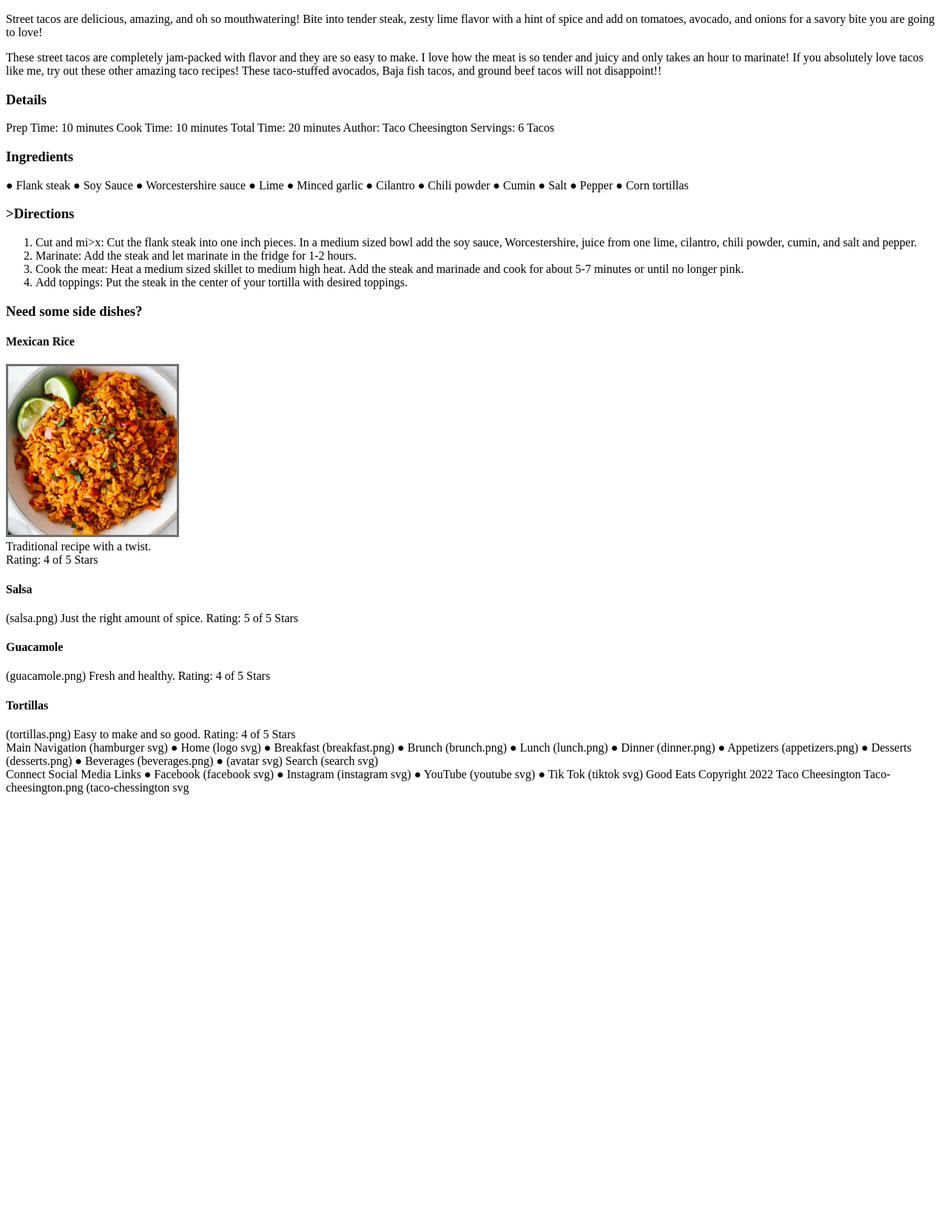
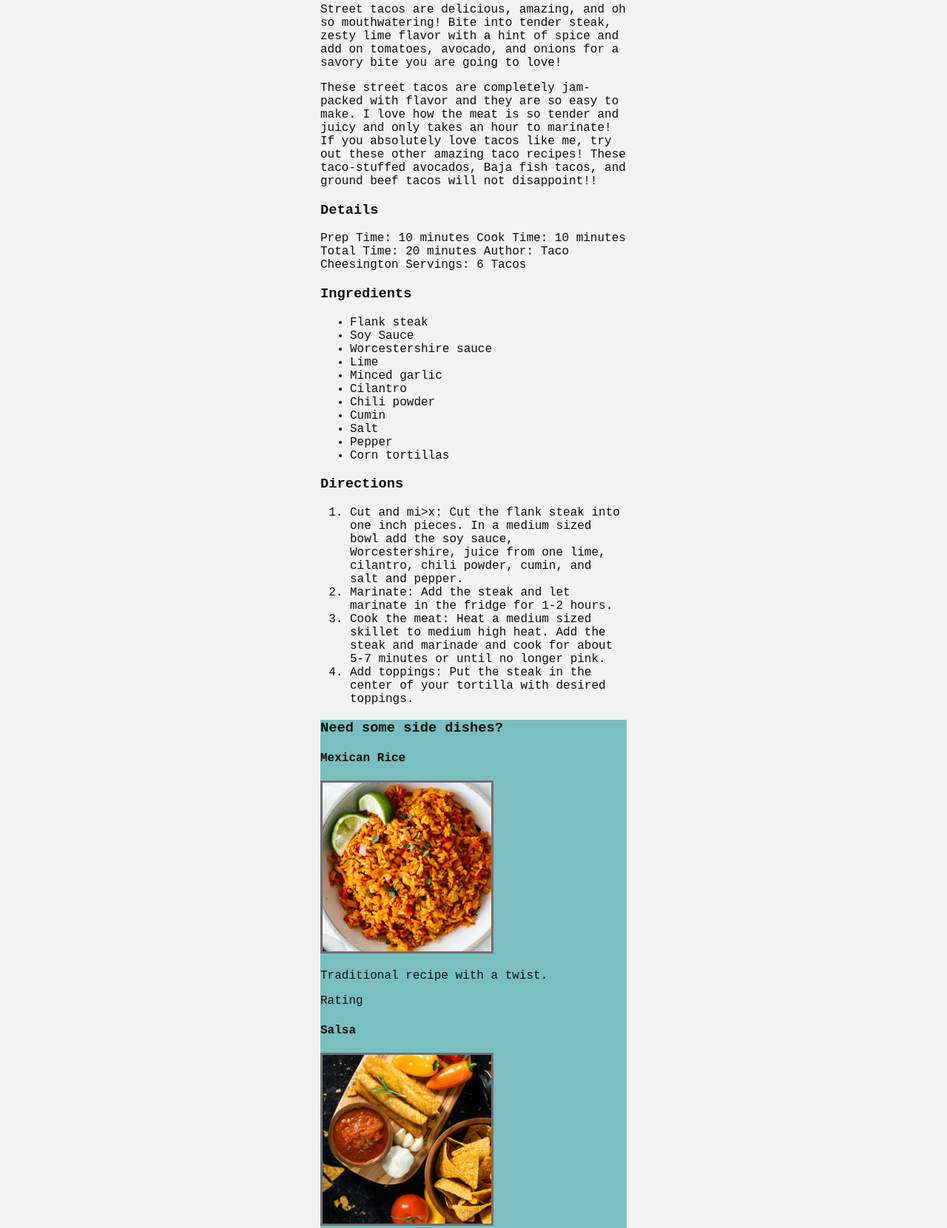
Before and after one commit to DRobbers/recipe, a plain HTML site: page index.html in a window 1280 px wide. Shown: the part 1074-2734 px from the top of the page at 74% size. Before the commit the page ends 2156 px from the top, so only its background shows below. Drawn offline with Linux system fonts and the light colour scheme.

Commit message:
70% of html done

```diff
--- a/index.html
+++ b/index.html
@@ -5,8 +5,144 @@
     <meta http-equiv="X-UA-Compatible" content="IE=edge">
     <meta name="viewport" content="width=device-width, initial-scale=1.0">
     <title>Robberson ASU Recipe Assignment  Good Eats- Street Tacos</title>
+    <link href="styles.css" rel="stylesheet" type="text/css">
 </head>
 <body>
+
+<header>
+
+
+    <section id="sideNav">
+        <h1>Street Tacos</h1>
+            <ul>
+                <li>Save<a href="#save">
+                    <svg class="save_Icon">
+                    <use xlink:href="#icon icon-tabler icon-tabler-download"></use>
+                    </svg></a></li>
+                <li>Share</li>
+                    <svg class="share_Icon">
+                    <use xlink:href="#icon icon-tabler icon-tabler-share"></use>
+                    </svg>
+                <li>Print</li>
+                    <svg class="print_Icon">
+                    <use xlink:href="#icon icon-tabler icon-tabler-printer"></use>
+                    </svg>
+                <li>Jump</li>
+                    <svg class="jump_Icon">
+                    <use xlink:href="#icon icon-tabler icon-tabler-file-symlink"></use>
+                    </svg>
+
+            </ul>
+    </section>
+</header>
+    <main>
+
+
+<img src="images/street-tacos.png" alt="2 carne asada tacos with lime" title="HeroImage">
+
+<p>Street tacos are delicious, amazing, and oh so mouthwatering! Bite into tender steak, zesty lime flavor with a hint of spice and add on tomatoes, avocado, and onions for a savory bite you are going to love!</p>
+
+<p>These street tacos are completely jam-packed with flavor and they are so easy to make. I love how the meat is so tender and juicy and only takes an hour to marinate! If you absolutely love tacos like me, try out these other amazing taco recipes! These taco-stuffed avocados, Baja fish tacos, and ground beef tacos will not disappoint!!</p>
+<section id="Details">
+<h3>Details</h3>
+Prep Time: 10 minutes
+Cook Time: 10 minutes
+Total Time: 20 minutes
+Author: Taco Cheesington
+Servings: 6 Tacos
+</section>
+<section id="directions">
+    <h3>Ingredients</h3>
+    <ul>
+        <li>Flank steak</li>
+        <li>Soy Sauce</li>
+        <li>Worcestershire sauce</li>
+        <li>Lime</li>
+        <li>Minced garlic</li>
+        <li>Cilantro</li>
+        <li>Chili powder</li>
+        <li>Cumin</li>
+        <li>Salt</li>
+        <li>Pepper</li>
+        <li>Corn tortillas</li>
+    </ul>
+</section>
+<section id="directions">
+<h3>Directions</h3>
+<ol>
+<li>Cut and mi>x: Cut the flank steak into one inch pieces. In a medium sized bowl add the soy sauce, Worcestershire, juice from one lime, cilantro, chili powder, cumin, and salt and pepper.</li>
+<li>Marinate: Add the steak and let marinate in the fridge for 1-2 hours.</li>
+<li>Cook the meat: Heat a medium sized skillet to medium high heat. Add the steak and marinade and cook for about 5-7 minutes or until no longer pink.</li>
+<li>Add toppings: Put the steak in the center of your tortilla with desired toppings.</li>
+</ol>
+</section>
+</main>
+<aside id="side_Dishes">
+
+
+    <h3>Need some side dishes?</h3>
+    <article>
+        <h4>Mexican Rice</h4>
+        <img src="images/mexican-rice.png" alt="Mexican Rice">
+        <p>Traditional recipe with a twist.</p>
+        <p>Rating</p>
+        <!--INSERT STARS HERE 4 of 5 Stars-->
+    </article>
+
+    <article><h4>Salsa</h4>
+        <img src="images/salsa.png" alt="Salsa">
+        <p>Just the right amount of spice.</p>
+        <p>Rating</p>
+        <!--INSERT 5 of 5 Stars -->
+    </article>
+
+    <article><h4>Guacamole</h4>
+        <img src="images/guacamole.png" alt="Guacamole">
+        <p>Fresh and healthy.</p>
+        <p>Rating</p>
+        <!-- INSERT 4 of 5 Stars -->
+    </article>
+
+    <article><h4>Tortillas</h4>
+        <img src="images/tortillas.png" alt="Tortillas">
+        <p>Easy to make and so good.</p>
+        <p>Rating</p>
+        <!-- INSERT 4 of 5 Stars -->
+    </article>
+</aside>
+
+<nav>
+<h2>Main Navigation (hamburger svg)</h2>
+<input type="checkbox" id="dropdown">
+<label for="dropdown"><span></span></label>
+<ul>
+<li><a href="#home">Home (logo svg)</a></li>
+<li><a href="#breakfast">Breakfast (breakfast.png)</a></li>
+<li><a href="#brunch">Brunch (breakfast.png)</a></li>
+<li><a href="#lunch">Lunch (lunch.png)</a></li>
+<li><a href="#dinner">Dinner (dinner.png)</a></li>
+<li><a href="#appetizers">appetizers.png)</a></li>
+<li><a href="#desserts">Desserts </a></li>
+<li><a href="#beverages">Beverages</a></li>
+Avatar (Avatar svg)
+Search (search svg)
+</ul>
+</nav>
+<footer>
+Connect
+Social Media Links
+●	Facebook (facebook svg)
+●	Instagram (instagram svg)
+●	YouTube (youtube svg)
+●	Tik Tok (tiktok svg)
+Good Eats
+Copyright 2022
+Taco Cheesington
+Taco-cheesington.png (taco-chessington svg
+</footer>
+<section id="save">
+    <p>save link</p>
+</section>
   <!-- SVG File Set Up - Embedded all SVG images here hidden to call as needed-->
 
   <svg display="none" width="0" height="0" version="1.1" xmlns="http://www.w3.org/2000/svg" xmlns:xlink="http://www.w3.org/1999/xlink">
@@ -113,109 +249,5 @@
 
     </defs>
 </svg>
-<header>
-
-    <section id="sideNav">
-        <h1>Street Tacos</h1>
-            <ul>
-                <li>Save</li>
-                    <svg class="save_Icon">
-                    <use xlink:href="#icon icon-tabler icon-tabler-download"></use>
-                    </svg>
-                <li>Share</li>
-                    <svg class="share_Icon">
-                    <use xlink:href="#icon icon-tabler icon-tabler-share"></use>
-                    </svg>
-                <li>Print</li>
-                    <svg class="print_Icon">
-                    <use xlink:href="#icon icon-tabler icon-tabler-printer"></use>
-                    </svg>
-                <li>Jump</li>
-                    <svg class="jump_Icon">
-                    <use xlink:href="#icon icon-tabler icon-tabler-file-symlink"></use>
-                    </svg>
-
-            </ul>
-    </section>
-</header>
-    <main>
-
-<img src="images/street-tacos.png" alt="2 carne asada tacos with lime" title="HeroImage">
-
-<p>Street tacos are delicious, amazing, and oh so mouthwatering! Bite into tender steak, zesty lime flavor with a hint of spice and add on tomatoes, avocado, and onions for a savory bite you are going to love!</p>
-
-<p>These street tacos are completely jam-packed with flavor and they are so easy to make. I love how the meat is so tender and juicy and only takes an hour to marinate! If you absolutely love tacos like me, try out these other amazing taco recipes! These taco-stuffed avocados, Baja fish tacos, and ground beef tacos will not disappoint!!</p>
-<h3>Details</h3>
-Prep Time: 10 minutes
-Cook Time: 10 minutes
-Total Time: 20 minutes
-Author: Taco Cheesington
-Servings: 6 Tacos
-<h3>Ingredients</h3>
-●	Flank steak
-●	Soy Sauce
-●	Worcestershire sauce
-●	Lime
-●	Minced garlic
-●	Cilantro
-●	Chili powder
-●	Cumin
-●	Salt
-●	Pepper
-●	Corn tortillas
-<h3>>Directions</h3>
-<ol>
-<li>Cut and mi>x: Cut the flank steak into one inch pieces. In a medium sized bowl add the soy sauce, Worcestershire, juice from one lime, cilantro, chili powder, cumin, and salt and pepper.</li>
-<li>Marinate: Add the steak and let marinate in the fridge for 1-2 hours.</li>
-<li>Cook the meat: Heat a medium sized skillet to medium high heat. Add the steak and marinade and cook for about 5-7 minutes or until no longer pink.</li>
-<li>Add toppings: Put the steak in the center of your tortilla with desired toppings.</li>
-</ol>
-</main>
-<section>
-
-<h3>Need some side dishes?</h3>
-<h4>Mexican Rice</h4>
-<p><img src="images/mexican-rice.png" alt="Mexican Rice"> <br>
-Traditional recipe with a twist.<br>
-Rating: 4 of 5 Stars</p>
-<h4>Salsa</h4>
-(salsa.png)
-Just the right amount of spice.
-Rating: 5 of 5 Stars
-<h4>Guacamole</h4>
-(guacamole.png)
-Fresh and healthy.
-Rating: 4 of 5 Stars
-<h4>Tortillas</h4>
-(tortillas.png)
-Easy to make and so good.
-Rating: 4 of 5 Stars
-</section>
-
-<nav>
-Main Navigation (hamburger svg)
-●	Home (logo svg)
-●	Breakfast (breakfast.png)
-●	Brunch (brunch.png)
-●	Lunch (lunch.png)
-●	Dinner (dinner.png)
-●	Appetizers (appetizers.png)
-●	Desserts (desserts.png)
-●	Beverages (beverages.png)
-●	(avatar svg)
-Search (search svg)
-</nav>
-Connect
-Social Media Links
-●	Facebook (facebook svg)
-●	Instagram (instagram svg)
-●	YouTube (youtube svg)
-●	Tik Tok (tiktok svg)
-Good Eats
-Copyright 2022
-Taco Cheesington
-Taco-cheesington.png (taco-chessington svg
-
-
 </body>
 </html>
--- /dev/null
+++ b/styles.css
@@ -0,0 +1,45 @@
+/* Color Pallette
+Black = #0D0D0D
+Light = #F2F2F2
+Dark Green = #7ABFBF
+Light Green = rgba(122, 191, 191, .5)
+50% transparency
+Orange = #EB5428
+
+*/
+
+/*  Global Styles*/
+
+html {
+    box-sizing: border-box;
+
+}
+*, *:before, *after {
+    box-sizing: inherit;
+}
+
+img {
+    max-width: 100%;
+}
+html, body {
+    margin:  0px;
+    padding: 0px;
+    border: 0px;
+}
+
+
+body {
+   width: 414px;
+   font-family: 'Courier New', Courier, monospace;
+   background-color: #F2F2F2;
+   color: #0D0D0D;
+   margin: 0 auto;
+}
+#sideNav {
+    outline: solid black;
+
+}
+
+#side_Dishes {
+    background-color:#7ABFBF;
+}
```
Lines whose indentation alone changed are shown as unchanged.
